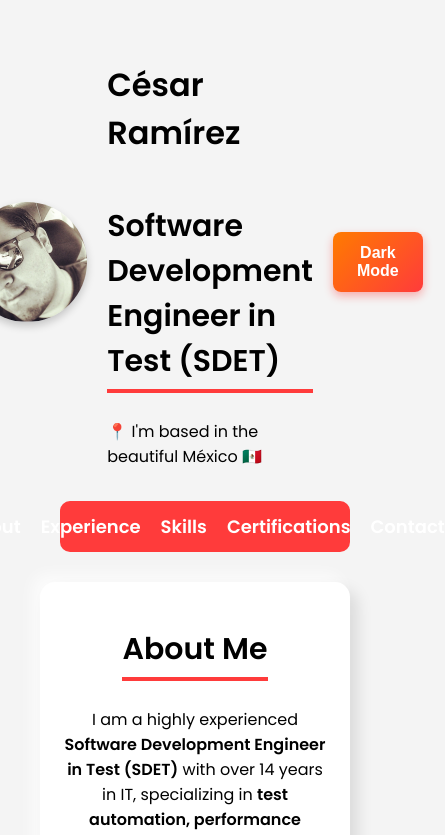
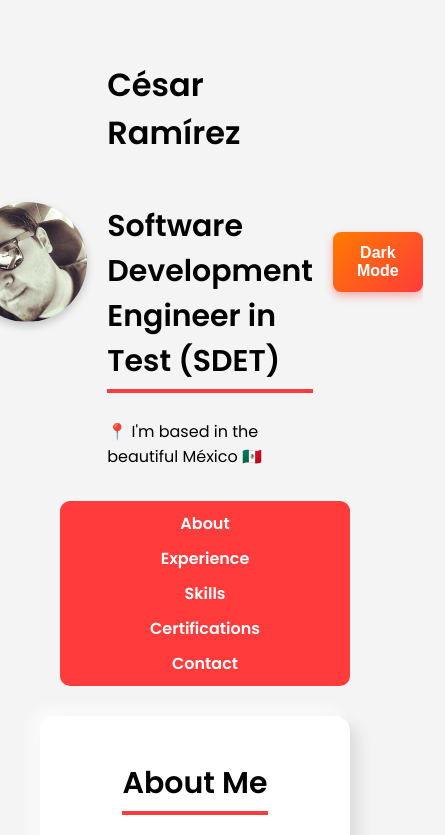
Before and after one commit to CesBear/online-cv, a React (Create React App) app: page / in a window 390 px wide. Shown: the top 835 px of the page, 445 px wide, since content can reach past the window. Built offline with nearby package versions, Linux system fonts and the light colour scheme.

Commit message:
fix mobile view

```diff
--- a/src/App.css
+++ b/src/App.css
@@ -234,3 +234,23 @@ body.dark .contact-section {
 .contact-details a:hover {
   text-decoration: underline;
 }
+
+/* 📱 Mobile view adjustments */
+@media (max-width: 768px) {
+  nav ul {
+    flex-direction: column;  /* Stack the items vertically on small screens */
+    align-items: center;     /* Center the items */
+    gap: 10px;               /* Reduce the gap between items */
+    padding: 10px;           /* Adjust padding for better spacing */
+  }
+
+  nav ul li {
+    width: 100%;             /* Make each list item take up the full width */
+    text-align: center;      /* Center the text in the list items */
+  }
+
+  nav ul li a {
+    font-size: 16px;         /* Reduce font size on smaller screens */
+    padding: 10px 20px;      /* Add padding for easier tapping */
+  }
+}
--- a/src/App.js
+++ b/src/App.js
@@ -37,7 +37,6 @@ const App = () => {
           <li><a href="#certifications">Certifications</a></li>
           <li><a href="#contact">Contact</a></li>
         </ul>
-
       </nav>
 
       <section id="about" className="card">
```
